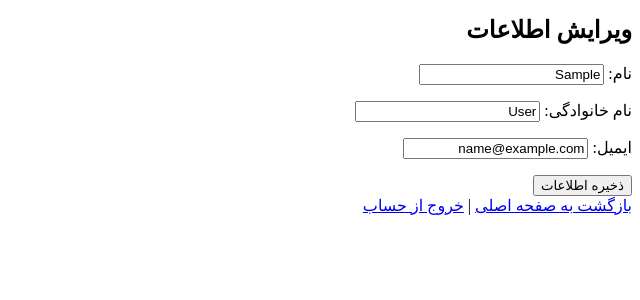
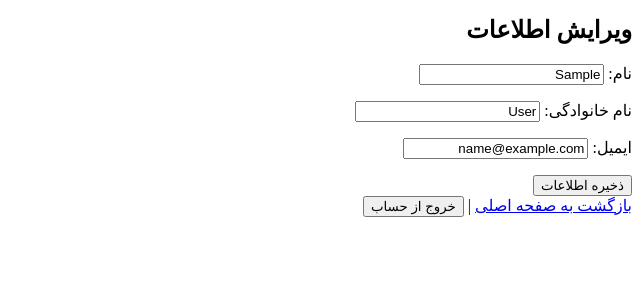
Before and after one commit to miladkouhzadi7600-hash/django-project, a Django app: page /profile/ in a window 1280 px wide. Shown: the part 174-474 px from the top of the page, without its empty margins (640-1280 px from the left). Run offline with Django 5.2, Linux system fonts and the light colour scheme; the visitor is signed in with stand-in values (Sample User, id 1).

Commit message:
Use CSRF-protected POST logout on profile page

```diff
--- a/main/templates/main/profile.html
+++ b/main/templates/main/profile.html
@@ -27,6 +27,9 @@
 
     <a href="{% url 'home' %}">بازگشت به صفحه اصلی</a>
     |
-    <a href="{% url 'logout' %}">خروج از حساب</a>
+    <form method="POST" action="{% url 'logout' %}" style="display:inline;">
+        {% csrf_token %}
+        <button type="submit">خروج از حساب</button>
+    </form>
 </body>
 </html>
```
